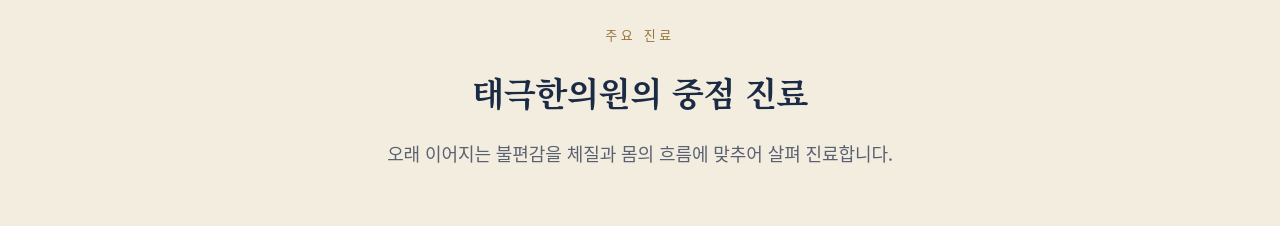
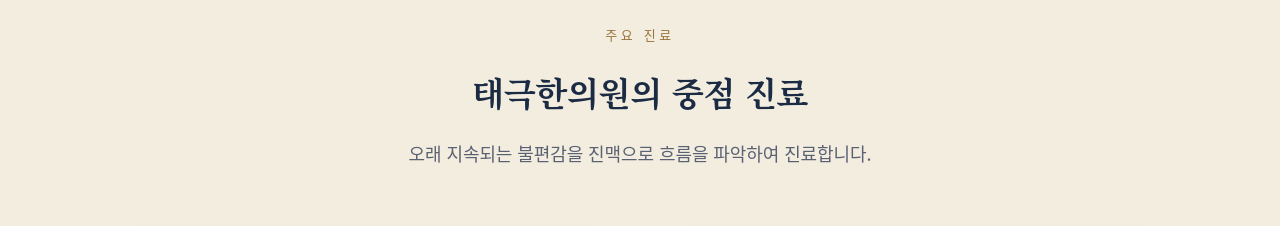
Before and after one commit to taegeukclinic/taegeukclinic.github.io, a plain HTML site: page index.html in a window 1280 px wide. Shown: the part 2620-2846 px from the top of the page. Drawn offline with Linux system fonts and the light colour scheme.

Commit message:
중점 진료 안내문 수정: 오래 지속되는 불편감을 진맥으로 흐름을 파악하여 진료합니다

```diff
--- a/index.html
+++ b/index.html
@@ -1139,7 +1139,7 @@
         <p class="eyebrow">주요 진료</p>
         <h2 class="section-title">태극한의원의 중점 진료</h2>
         <p class="section-lead">
-          오래 이어지는 불편감을 체질과 몸의 흐름에 맞추어 살펴 진료합니다.
+          오래 지속되는 불편감을 진맥으로 흐름을 파악하여 진료합니다.
         </p>
       </div>
 
```
